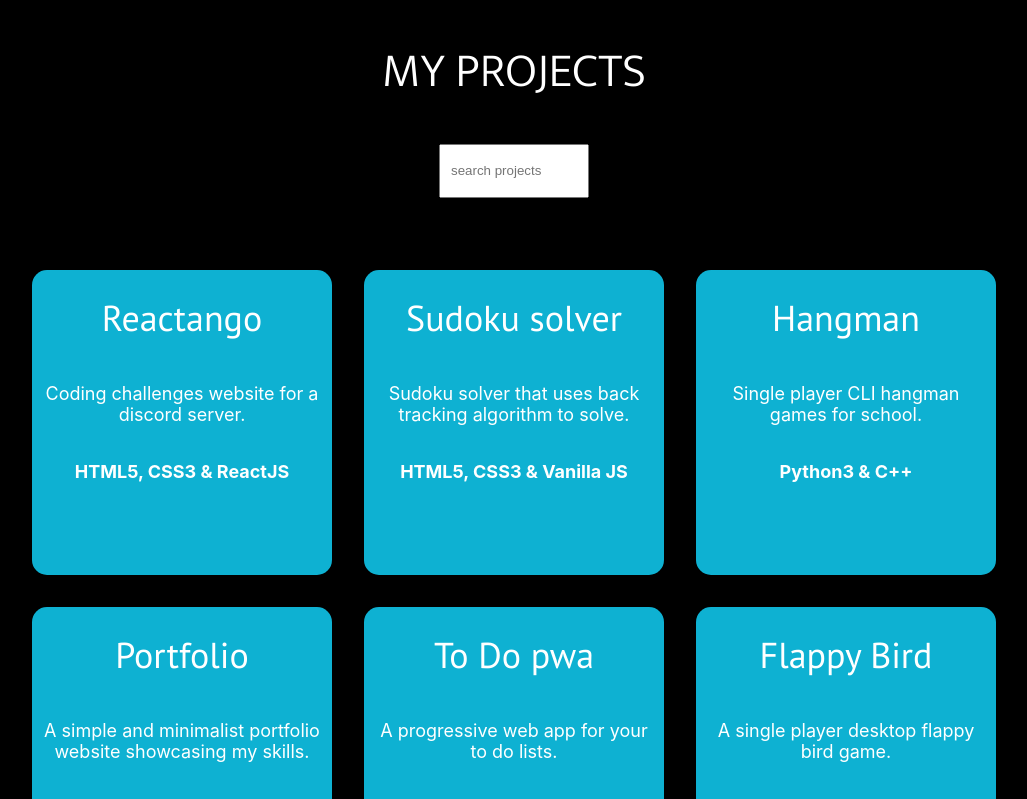
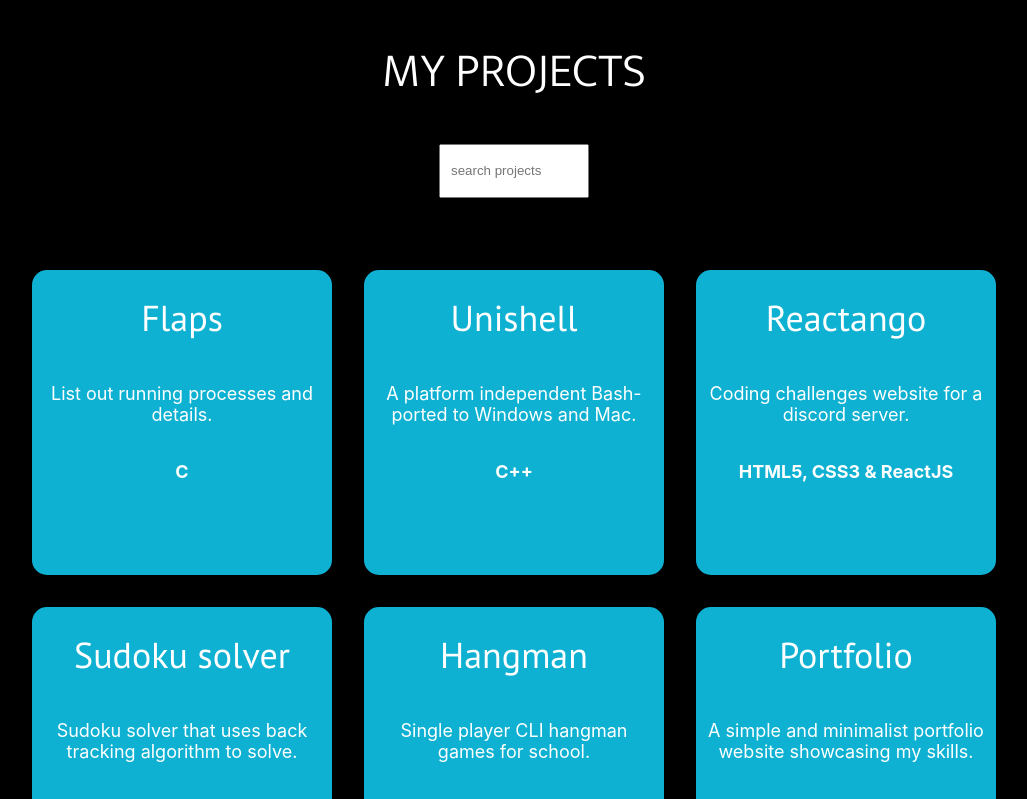
Before and after one commit to RohanLodhi/RohanLodhi.github.io, a React (Create React App) app: page / in a window 1280 px wide. Shown: the top 799 px of the page, without its empty margins (126-1153 px from the left). Built offline with nearby package versions, Linux system fonts and the light colour scheme.

Commit message:
updated data

```diff
--- a/src/data.js
+++ b/src/data.js
@@ -61,8 +61,22 @@
     name: 'Reactango',
     id: 'pr9',
     language: 'Coding challenges website for a discord server.',
-    site: `https://reactango.tk`,
+    site: `https://reactango.vercel.app`,
     langs: `HTML5, CSS3 & ReactJS`,
+  },
+  {
+    name: 'Unishell',
+    id: 'pr10',
+    language: 'A platform independent Bash- ported to Windows and Mac.',
+    site: `https://github.com/rohanlodhi/unishell`,
+    langs: `C++`,
+  },
+  {
+    name: 'Flaps',
+    id: 'pr11',
+    language: 'List out running processes and details.',
+    site: `https://github.com/RohanLodhi/FLAME-assignments/tree/main/CSIT206/Flaps`,
+    langs: `C`,
   },
 ];
 
```
Also changed, not shown: package.json (+4 -3 lines), 1 other file (tests, documents, lock files or other folders).
